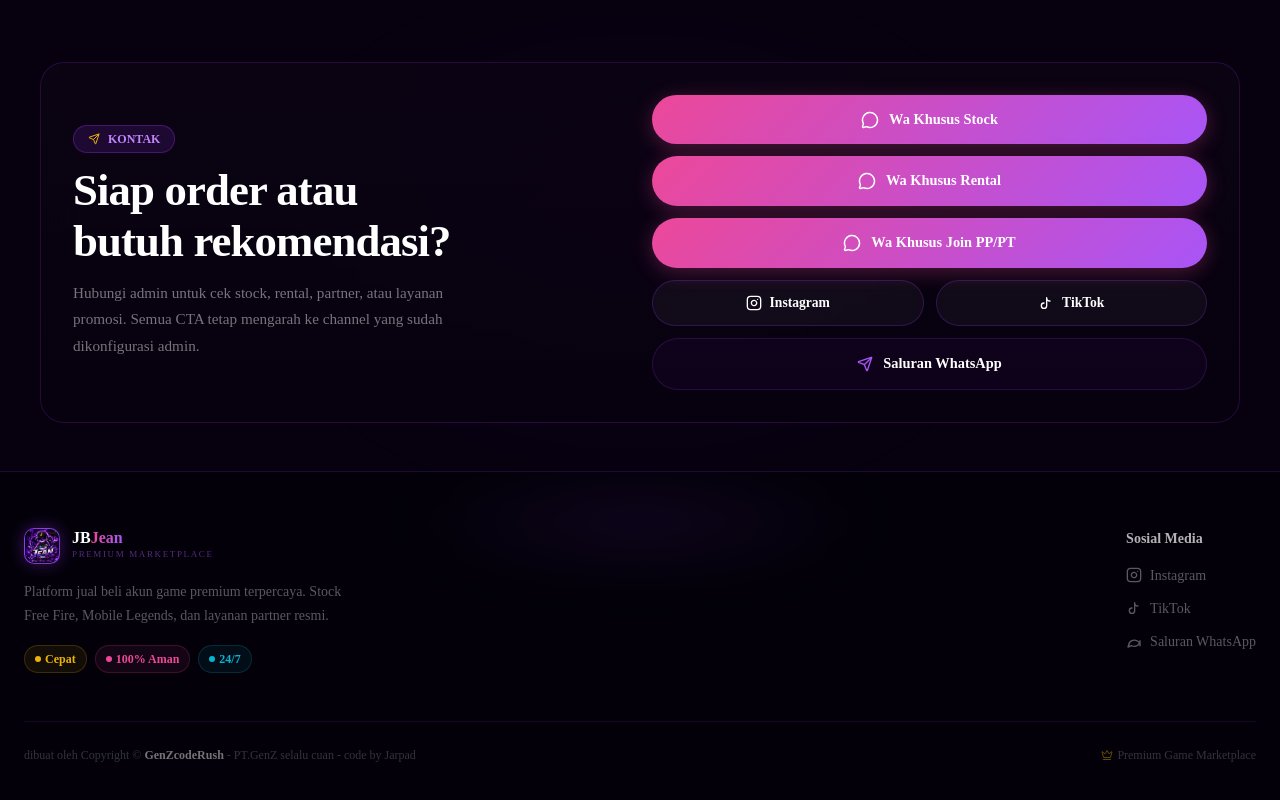
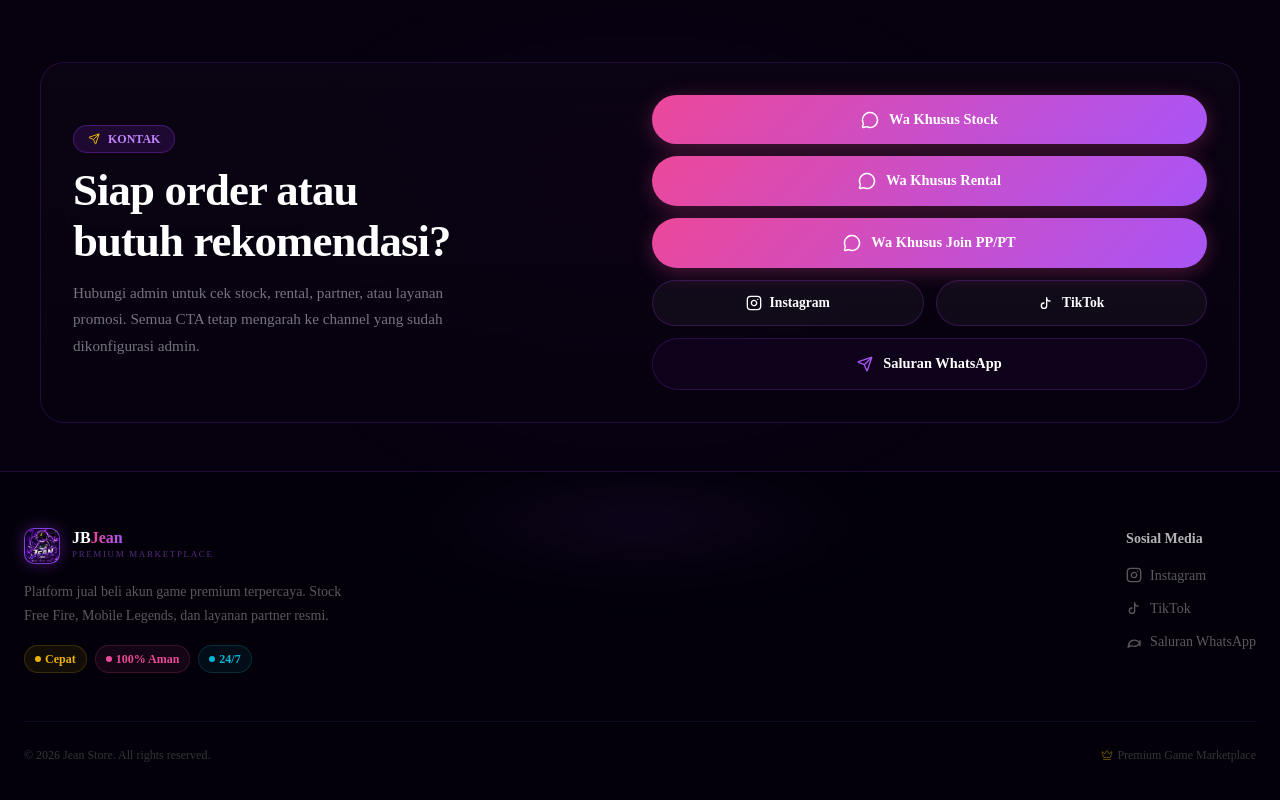
Before and after one commit to jeanadmin14-sudo/Web-jb, a Next.js app: page / in a window 1280 px wide. Shown: the part 1095-1895 px from the top of the page. Built offline with nearby package versions, Linux system fonts and the light colour scheme.

Commit message:
Update Footer.tsx

```diff
--- a/src/components/Footer.tsx
+++ b/src/components/Footer.tsx
@@ -240,24 +240,7 @@ export default function Footer() {
             flexWrap: 'wrap',
           }}
         >
-          <p>
-            dibuat oleh Copyright &copy;{' '}
-            <a
-              href="https://genzcoderush.com/"
-              target="_blank"
-              rel="noopener noreferrer"
-              style={{
-                color: 'rgba(255,255,255,0.45)',
-                textDecoration: 'none',
-                fontWeight: 700,
-              }}
-              onMouseEnter={(e) => { (e.currentTarget as HTMLElement).style.color = '#ec4899' }}
-              onMouseLeave={(e) => { (e.currentTarget as HTMLElement).style.color = 'rgba(255,255,255,0.45)' }}
-            >
-              GenZcodeRush
-            </a>
-            {' '}- PT.GenZ selalu cuan - code by Jarpad
-          </p>
+    <p>&copy; 2026 Jean Store. All rights reserved.</p>
           <div style={{ display: 'flex', alignItems: 'center', gap: '4px' }}>
             <Crown style={{ width: '12px', height: '12px', color: 'rgba(234,179,8,0.4)' }} />
             <span>Premium Game Marketplace</span>
```
